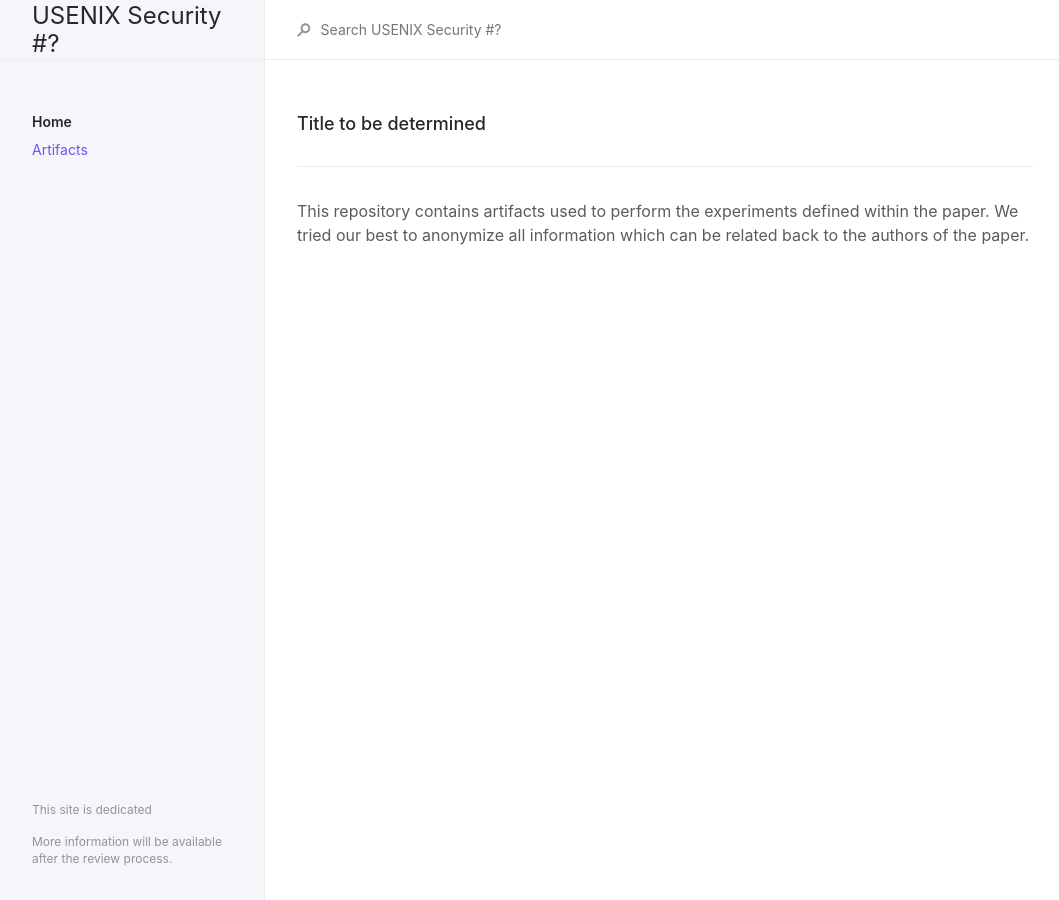
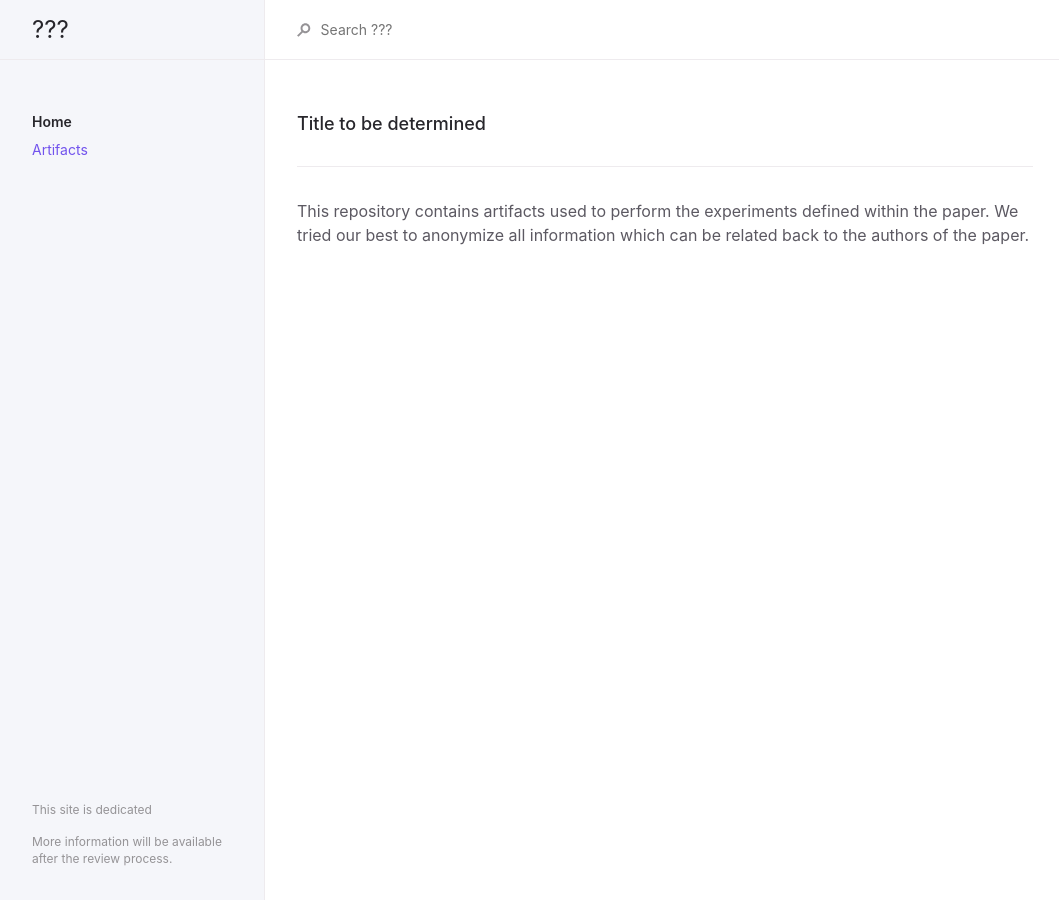
Before and after one commit to hello-from-anon-researcher/hello-from-anon-researcher.github.io, a Jekyll site: the page built from index.md, in a window 1280 px wide. Shown: the whole page, without its empty margins (107-1166 px from the left). Built offline with Jekyll 4.4.1, drawn with Linux system fonts in a browser that asks for light colours.

Commit message:
Update _config.yml

```diff
--- a/_config.yml
+++ b/_config.yml
@@ -13,7 +13,7 @@
 # you will see them accessed via {{ site.title }}, {{ site.github_repo }}, and so on.
 # You can create any custom variable you would like, and they will be accessible
 # in the templates via {{ site.myvariable }}.
-title: "USENIX Security #?"
+title: "???"
 description: A Jekyll theme for documentation
 baseurl: "" # the subpath of your site, e.g. /blog
 url: "https://hello-from-anon-researcher.github.io" # the base hostname & protocol for your site, e.g. http://example.com
```
